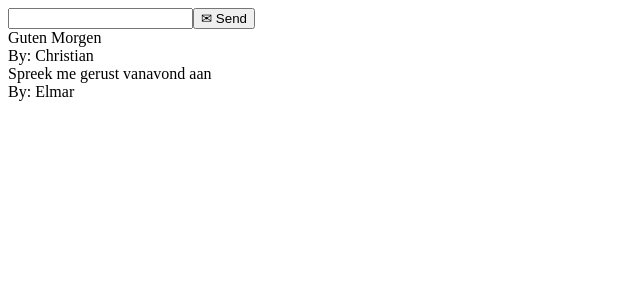
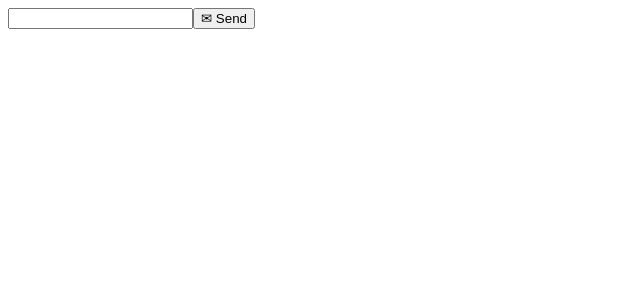
Before and after one commit to elmarburke/reactdays-workshop-berlin-2019-10, a React (Create React App) app: page / in a window 1280 px wide. Shown: the top 300 px of the page, without its empty margins (0-640 px from the left). Built offline with nearby package versions, Linux system fonts and the light colour scheme.

Commit message:
empty state

```diff
--- a/src/App.tsx
+++ b/src/App.tsx
@@ -4,17 +4,7 @@ import MessageCompose from "./components/MessageCompose";
 import { Message } from "./domain/Message";
 
 function App(): JSX.Element {
-  const messages: Message[] = [
-    { id: "1", author: "Christian", message: "Guten Morgen", date: 42 },
-    {
-      id: "2",
-      author: "Elmar",
-      message: "Spreek me gerust vanavond aan",
-      date: 1982
-    }
-  ];
-
-  const [messageList, setMessageList] = useState(messages);
+  const [messageList, setMessageList] = useState<Message[]>([]);
 
   return (
     <React.Fragment>
--- a/src/components/MessageCompose.tsx
+++ b/src/components/MessageCompose.tsx
@@ -12,6 +12,11 @@ const MessageCompose: React.FunctionComponent<Props> = ({
 
   const handleSubmit = (event: React.FormEvent<HTMLFormElement>) => {
     event.preventDefault();
+
+    if (inputValue === "") {
+      console.info("empty form");
+      return;
+    }
 
     onMessageSubmit({
       id: String(Date.now()),
```
